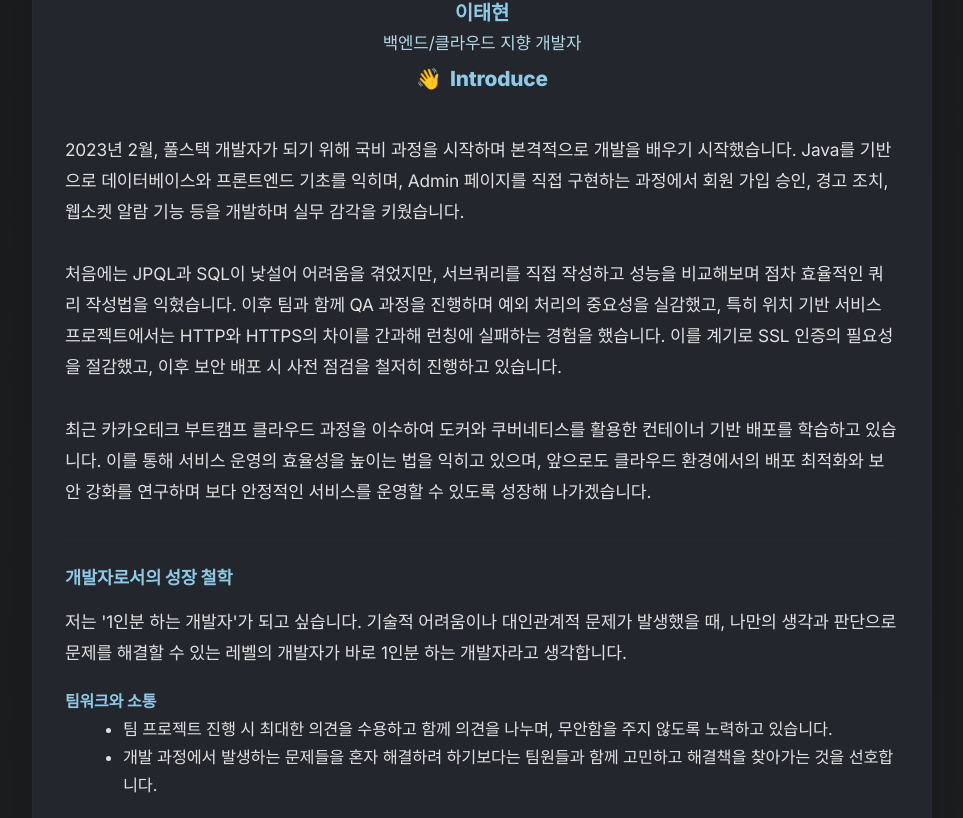
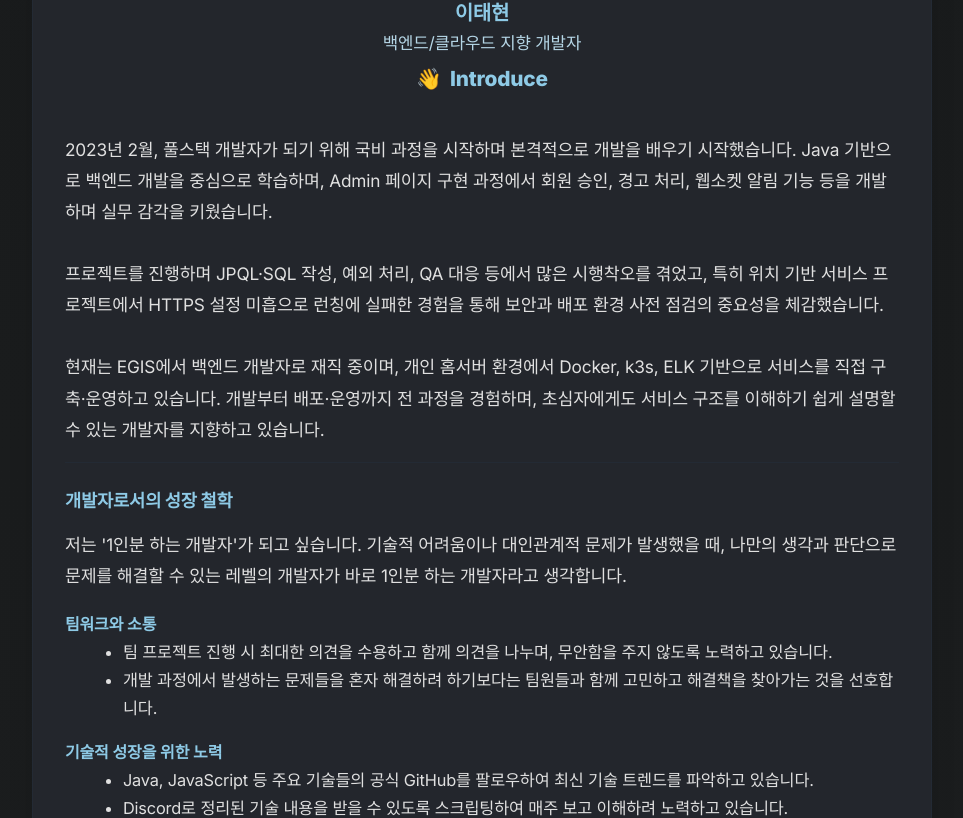
Before and after one commit to judgerTH/jade_portfolio, a React (Create React App) app: page / in a window 1280 px wide. Shown: the part 1031-1849 px from the top of the page, without its empty margins (158-1121 px from the left). Built offline with nearby package versions, Linux system fonts and the light colour scheme; a web font is replaced by a local one.

Commit message:
feat: intro 텍스트 수정

```diff
--- a/src/components/Introduce.js
+++ b/src/components/Introduce.js
@@ -47,11 +47,20 @@ function Introduce() {
         </div>
       </div>
       <p style={{lineHeight:'1.8', fontSize:'1.08rem'}}>
-        2023년 2월, 풀스택 개발자가 되기 위해 국비 과정을 시작하며 본격적으로 개발을 배우기 시작했습니다. Java를 기반으로 데이터베이스와 프론트엔드 기초를 익히며, Admin 페이지를 직접 구현하는 과정에서 회원 가입 승인, 경고 조치, 웹소켓 알람 기능 등을 개발하며 실무 감각을 키웠습니다.<br/><br/>
-        처음에는 JPQL과 SQL이 낯설어 어려움을 겪었지만, 서브쿼리를 직접 작성하고 성능을 비교해보며 점차 효율적인 쿼리 작성법을 익혔습니다. 이후 팀과 함께 QA 과정을 진행하며 예외 처리의 중요성을 실감했고, 특히 위치 기반 서비스 프로젝트에서는 HTTP와 HTTPS의 차이를 간과해 런칭에 실패하는 경험을 했습니다. 이를 계기로 SSL 인증의 필요성을 절감했고, 이후 보안 배포 시 사전 점검을 철저히 진행하고 있습니다.<br/><br/>
-        최근 카카오테크 부트캠프 클라우드 과정을 이수하여 도커와 쿠버네티스를 활용한 컨테이너 기반 배포를 학습하고 있습니다. 이를 통해 서비스 운영의 효율성을 높이는 법을 익히고 있으며, 앞으로도 클라우드 환경에서의 배포 최적화와 보안 강화를 연구하며 보다 안정적인 서비스를 운영할 수 있도록 성장해 나가겠습니다.
+        2023년 2월, 풀스택 개발자가 되기 위해 국비 과정을 시작하며 본격적으로 개발을 배우기 시작했습니다.
+        Java 기반으로 백엔드 개발을 중심으로 학습하며, Admin 페이지 구현 과정에서 회원 승인, 경고 처리,
+        웹소켓 알림 기능 등을 개발하며 실무 감각을 키웠습니다.
+        <br></br><br></br>
+        프로젝트를 진행하며 JPQL·SQL 작성, 예외 처리, QA 대응 등에서 많은 시행착오를 겪었고,
+        특히 위치 기반 서비스 프로젝트에서 HTTPS 설정 미흡으로 런칭에 실패한 경험을 통해
+        보안과 배포 환경 사전 점검의 중요성을 체감했습니다.
+        <br></br><br></br>
+        현재는 EGIS에서 백엔드 개발자로 재직 중이며,
+        개인 홈서버 환경에서 Docker, k3s, ELK 기반으로 서비스를 직접 구축·운영하고 있습니다.
+        개발부터 배포·운영까지 전 과정을 경험하며,
+        초심자에게도 서비스 구조를 이해하기 쉽게 설명할 수 있는 개발자를 지향하고 있습니다.
       </p>
-      <div style={{marginTop:'2rem', paddingTop:'1.5rem', borderTop:'1px solid #232a34'}}>
+      <div style={{marginTop:'1rem', paddingTop:'1.5rem', borderTop:'1px solid #232a34'}}>
         <div style={{fontWeight:700, color:'#8ecae6', fontSize:'1.1rem', marginBottom:'1rem'}}>개발자로서의 성장 철학</div>
         <p style={{lineHeight:'1.8', fontSize:'1.08rem', marginBottom:'1.2rem'}}>
           저는 '1인분 하는 개발자'가 되고 싶습니다. 기술적 어려움이나 대인관계적 문제가 발생했을 때, 나만의 생각과 판단으로 문제를 해결할 수 있는 레벨의 개발자가 바로 1인분 하는 개발자라고 생각합니다.
```
